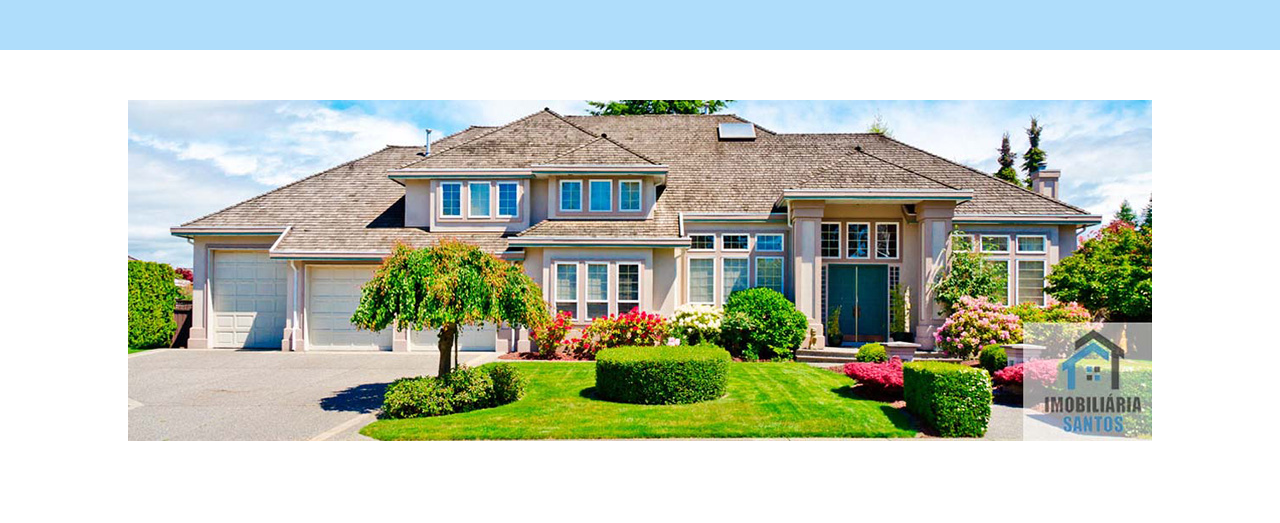
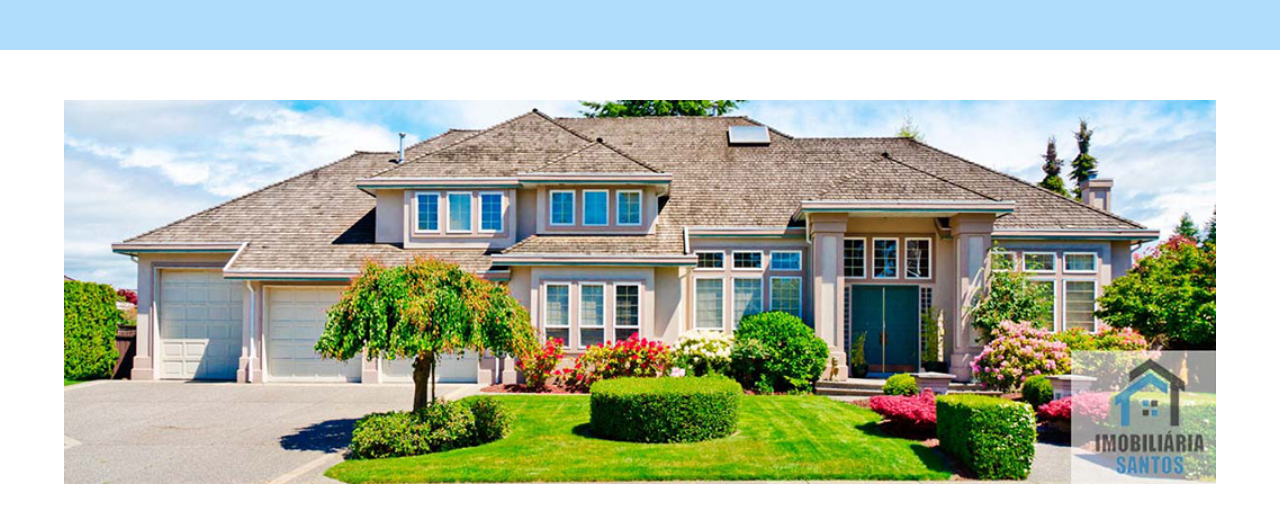
Before and after one commit to gesseferreiraoficial/Imobiliaria-Santos, a plain HTML site: page index.html in a window 1280 px wide. Shown: the part 225-748 px from the top of the page. Drawn offline with Linux system fonts and the light colour scheme.

Commit message:
Alterado seção banner
Adicionado Whidt 90% na seção banner

```diff
--- a/estilo.css
+++ b/estilo.css
@@ -51,9 +51,12 @@ div p {
 /*=== Seção 2 / Banner ===*/
     .secao-banner {
         padding-top: 0;
-        margin-top: 50px
+        margin-top: 50px;
         }
 
+    .img-banner {
+        width: 90%;
+    }
 
 /*=== Estilos para destaques ===*/
 span {
--- a/index.html
+++ b/index.html
@@ -20,8 +20,8 @@
         </p>
     </div>
 
-       <div class=" secao secao-banner">
-        <img src="img/banner.jpg" alt="Anuncio da casa">
+       <div class="secao secao-banner">
+        <img class="img-banner" src="img/banner.jpg" alt="Anuncio da casa">
 
     </div>
 
```
